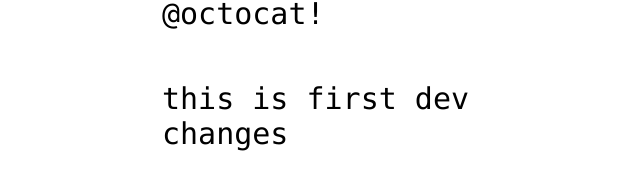
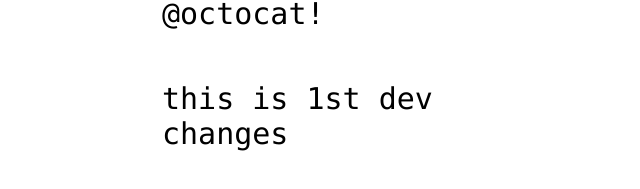
Before and after one commit to hmfayyaz/test-project, a plain HTML site: page index.html in a window 1280 px wide. Shown: the part 139-328 px from the top of the page, without its empty margins (278-918 px from the left). Drawn offline with Linux system fonts and the light colour scheme.

Commit message:
Update index.html

```diff
--- a/index.html
+++ b/index.html
@@ -18,7 +18,7 @@
 
 
 <p>
-  this is first dev changes
+  this is 1st dev changes
 </p>
 
 </body>
```
